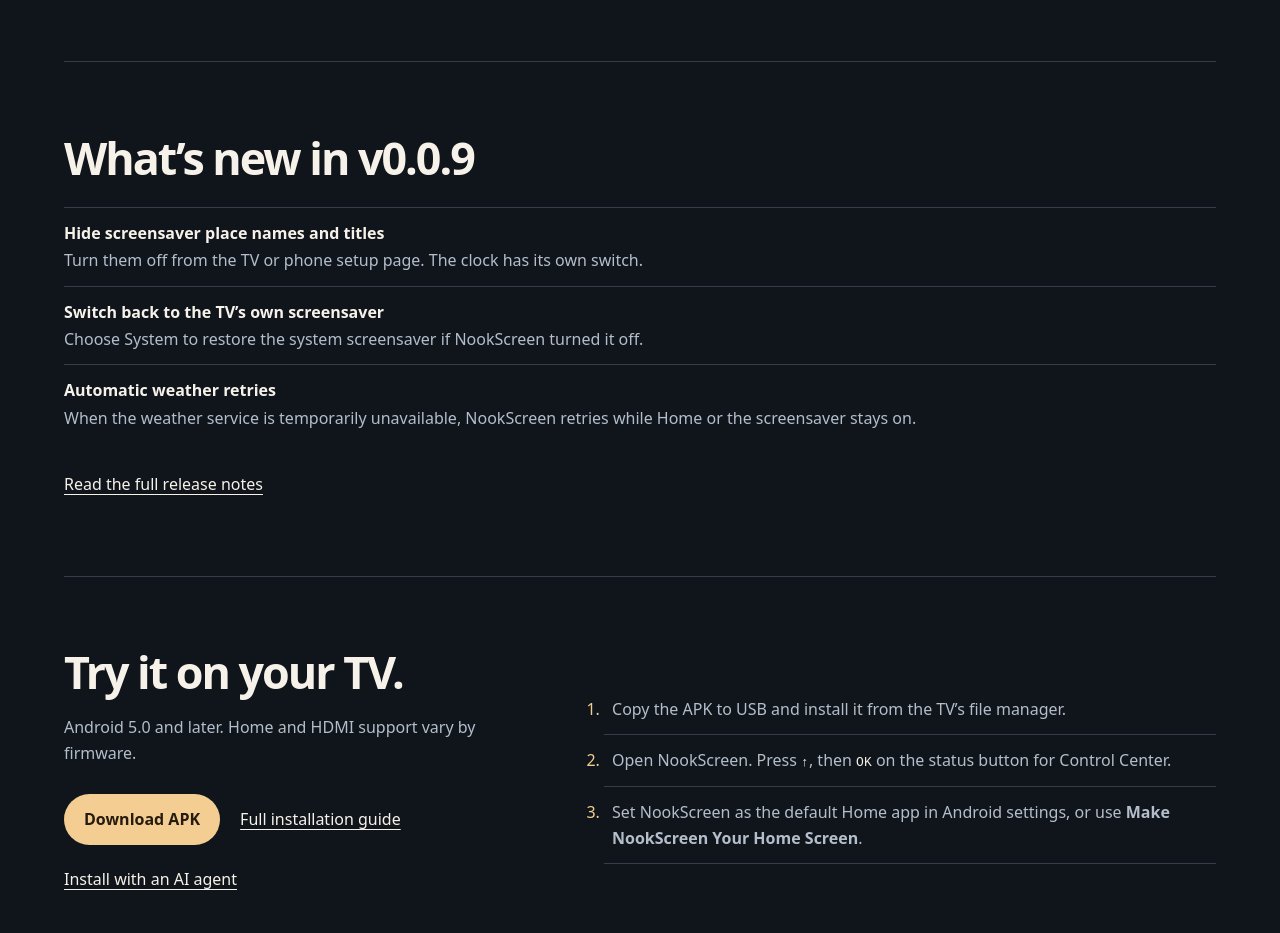
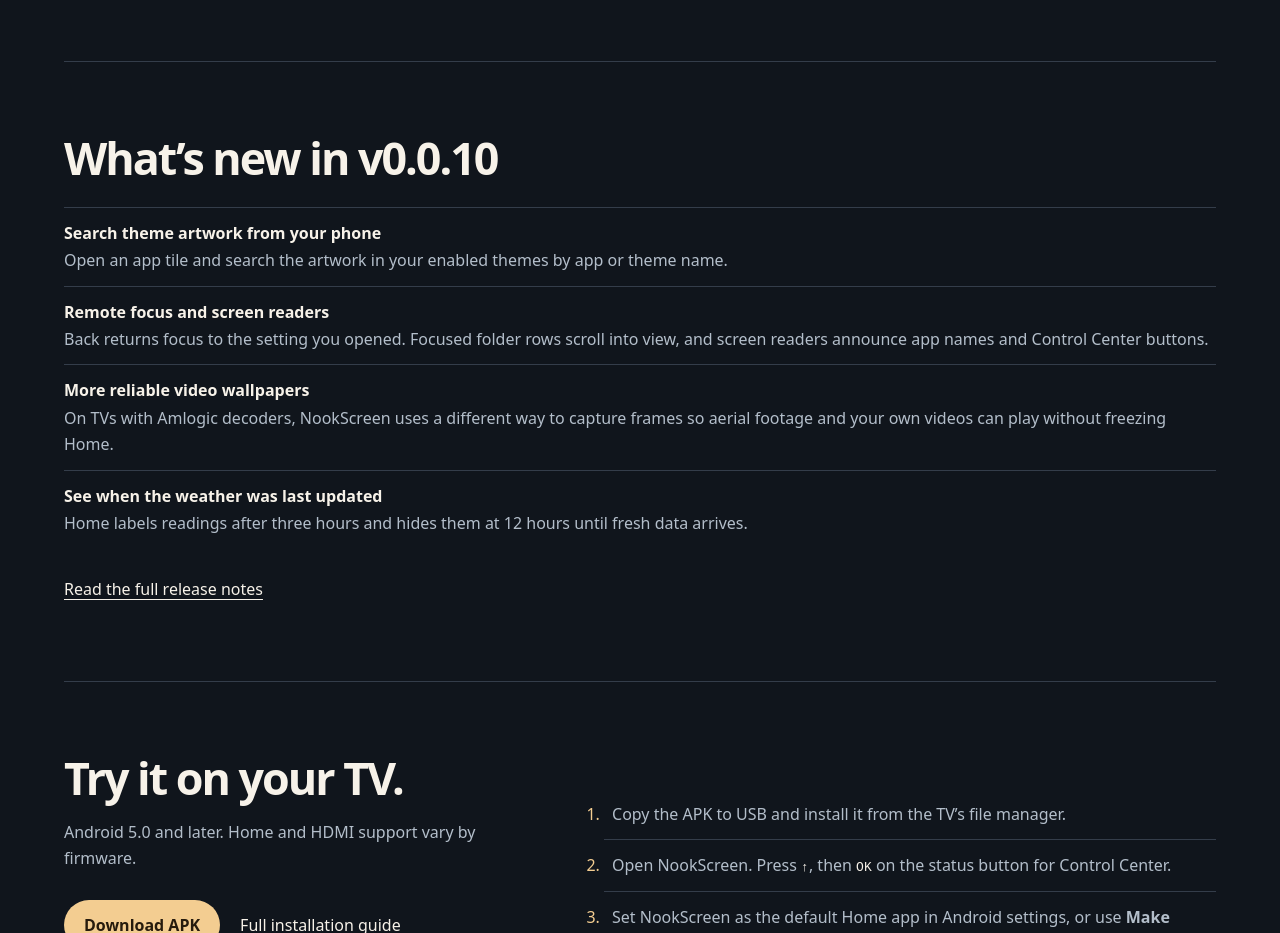
Before and after one commit to Vanlee0129/nookscreen, a plain HTML site: page en/index.html in a window 1280 px wide. Shown: the part 1760-2693 px from the top of the page. Drawn offline with Linux system fonts and the light colour scheme.

Commit message:
Publish the NookScreen v0.0.10 update summary

```diff
--- a/en/index.html
+++ b/en/index.html
@@ -72,13 +72,14 @@
     </section>
 
     <section class="section" aria-labelledby="release">
-      <h2 id="release">What’s new in v0.0.9</h2>
+      <h2 id="release">What’s new in v0.0.10</h2>
       <dl class="details">
-        <div><dt>Hide screensaver place names and titles</dt><dd>Turn them off from the TV or phone setup page. The clock has its own switch.</dd></div>
-        <div><dt>Switch back to the TV’s own screensaver</dt><dd>Choose System to restore the system screensaver if NookScreen turned it off.</dd></div>
-        <div><dt>Automatic weather retries</dt><dd>When the weather service is temporarily unavailable, NookScreen retries while Home or the screensaver stays on.</dd></div>
+        <div><dt>Search theme artwork from your phone</dt><dd>Open an app tile and search the artwork in your enabled themes by app or theme name.</dd></div>
+        <div><dt>Remote focus and screen readers</dt><dd>Back returns focus to the setting you opened. Focused folder rows scroll into view, and screen readers announce app names and Control Center buttons.</dd></div>
+        <div><dt>More reliable video wallpapers</dt><dd>On TVs with Amlogic decoders, NookScreen uses a different way to capture frames so aerial footage and your own videos can play without freezing Home.</dd></div>
+        <div><dt>See when the weather was last updated</dt><dd>Home labels readings after three hours and hides them at 12 hours until fresh data arrives.</dd></div>
       </dl>
-      <a class="text-link" href="https://github.com/Vanlee0129/nookscreen/releases/tag/v0.0.9">Read the full release notes</a>
+      <a class="text-link" href="https://github.com/Vanlee0129/nookscreen/releases/tag/v0.0.10">Read the full release notes</a>
     </section>
 
     <section class="section install" aria-labelledby="install">
```
Also changed, not shown: index.html (+6 -5 lines).
